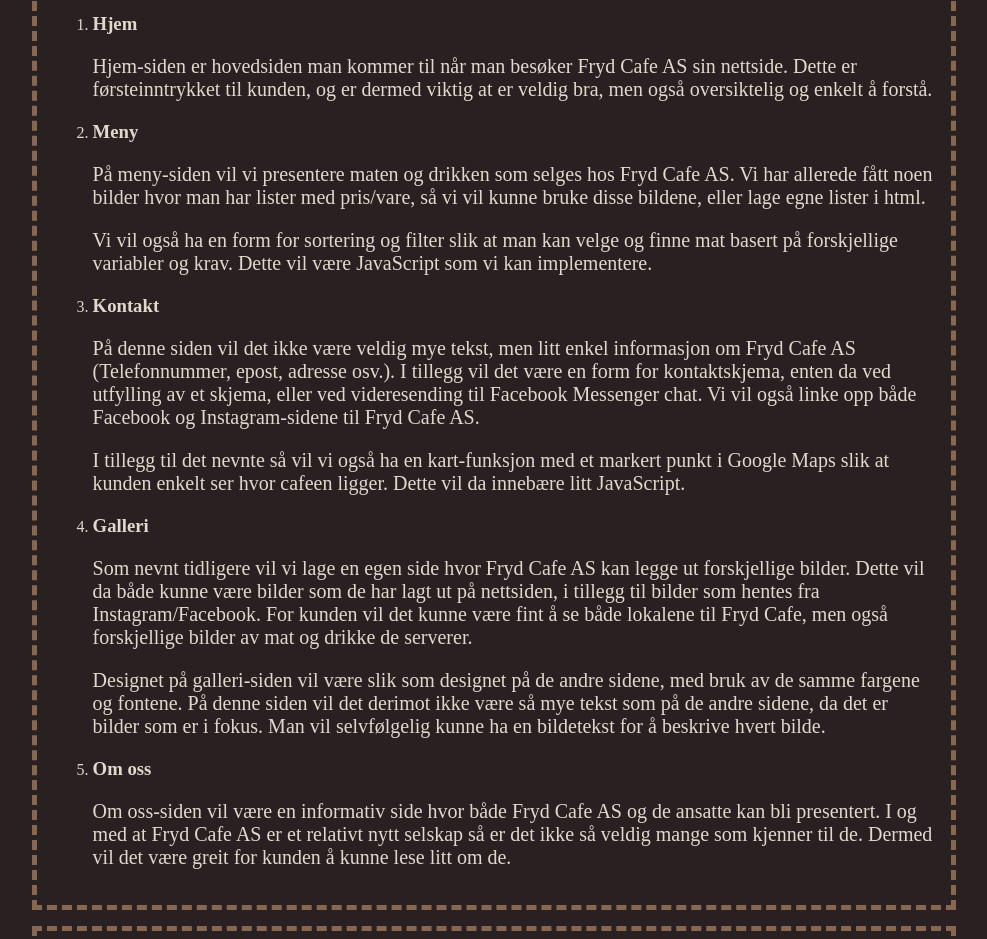
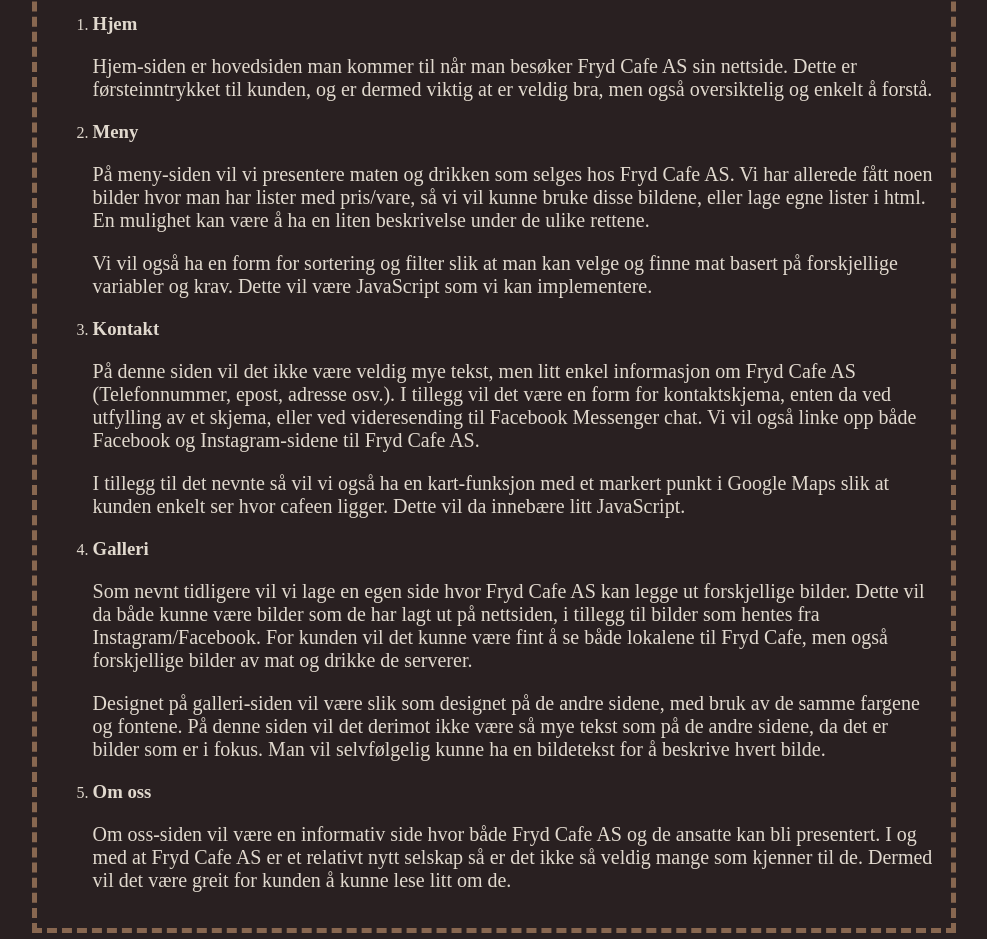
Before and after one commit to kirtruhacev/it2805-project, a plain HTML site: page P2/P2_design_group_10.html in a window 1280 px wide. Shown: the part 3829-4768 px from the top of the page, without its empty margins (146-1133 px from the left). Drawn offline with Linux system fonts and the light colour scheme.

Commit message:
Update P2_design_group_10.html

```diff
--- a/P2/P2_design_group_10.html
+++ b/P2/P2_design_group_10.html
@@ -118,7 +118,7 @@
             </li>
             <li>
                 <h3>Meny</h3>
-                <p>På meny-siden vil vi presentere maten og drikken som selges hos Fryd Cafe AS. Vi har allerede fått noen bilder hvor man har lister med pris/vare, så vi vil kunne bruke disse bildene, eller lage egne lister i html.</p>
+                <p>På meny-siden vil vi presentere maten og drikken som selges hos Fryd Cafe AS. Vi har allerede fått noen bilder hvor man har lister med pris/vare, så vi vil kunne bruke disse bildene, eller lage egne lister i html. En mulighet kan være å ha en liten beskrivelse under de ulike rettene.</p>
                 <p>Vi vil også ha en form for sortering og filter slik at man kan velge og finne mat basert på forskjellige variabler og krav. Dette vil være JavaScript som vi kan implementere.</p>
             </li>
             <li>
```
